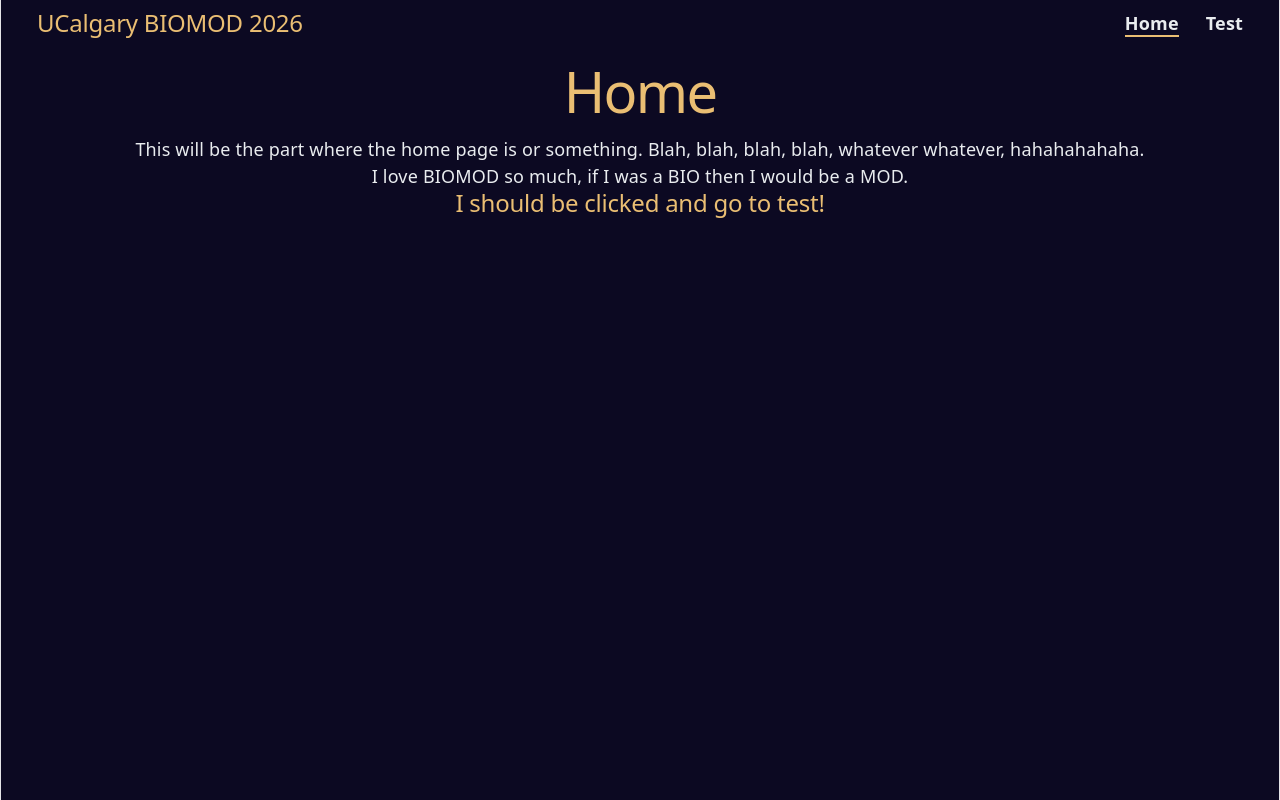
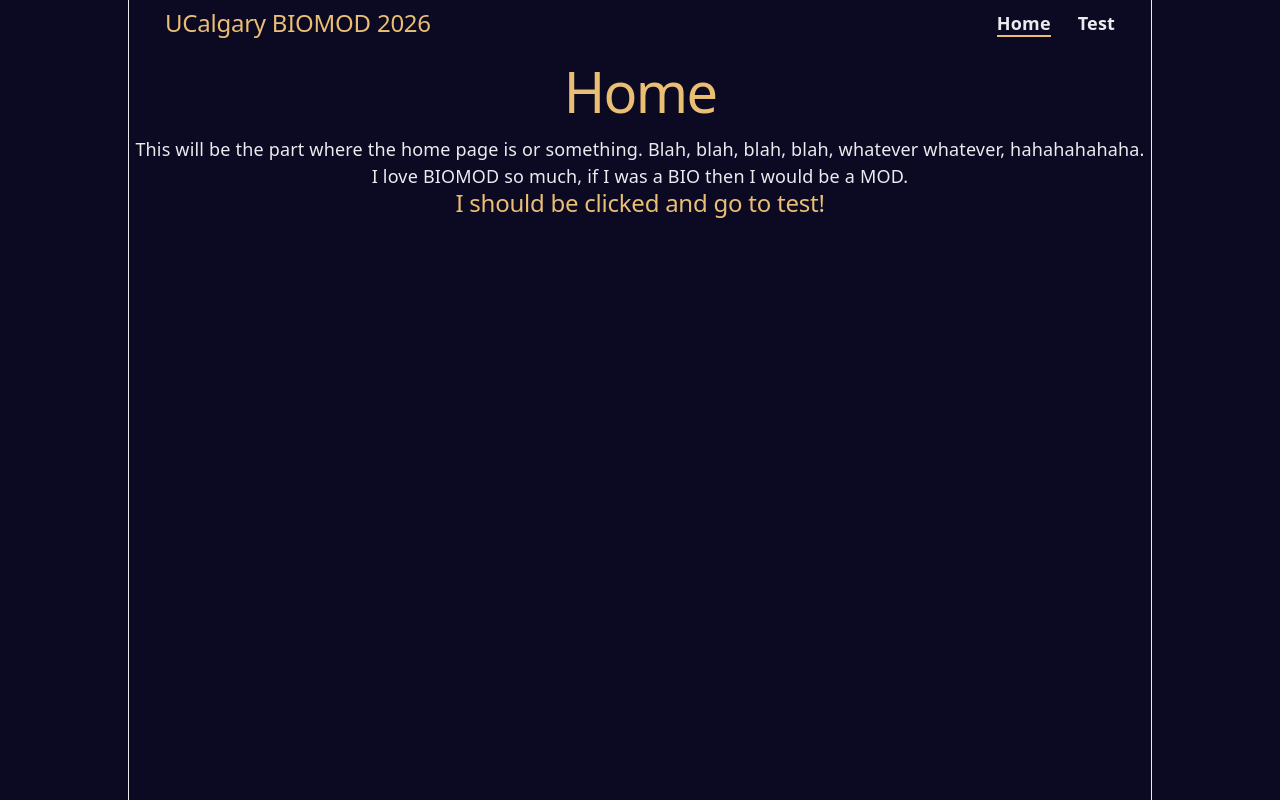
Before and after one commit to UCalgary-BIOMOD/UCalgary-BIOMOD-2026-Wiki, a React (Vite) app in the folder biomod-wiki/: page / in a window 1280 px wide. Built offline with nearby package versions, Linux system fonts and the light colour scheme.

Commit message:
style: #root to use width clamp
I changed our width controls for the #root container to use a clamp. Along with this, I added some comments to index.css to understand what the given styles right now do.

```diff
--- a/biomod-wiki/src/index.css
+++ b/biomod-wiki/src/index.css
@@ -1,9 +1,9 @@
 :root {
   --text: #E9ECEF; /* This is for <p> */
   --text-h: #EABE73; /* This is for <h1>, <h2>, etc. */
-  --bg: #0C0922;
-  --border: #e5e4e7;
-  --code-bg: #f4f3ec;
+  --bg: #0C0922; /* General website background color */
+  --border: #E9ECEF; /*Changes color of left/right border of #root container; change to #FF0000 to observe bounds.*/
+  --code-bg: #f4f3ec; /*Most likely change this to match --bg IF we host code on our website*/
   --accent: #0077b6;
   --accent-bg: #0077b6;
   --accent-border: #0077b6;
@@ -35,9 +35,9 @@ body {
 }
 
 #root {
-  /*width: 1126px;*/
-  max-width: 100%;
-  margin: 0 auto;
+  width: clamp(320px, 80vw, 1126px); /*Never smaller than 320, prefers 80vw (80% of viewport), and never larger than 1126 for #root in the viewport*/
+
+  margin: 0 auto; /*Centers the #root container in the middle.*/
   text-align: center;
   border-inline: 1px solid var(--border);
   min-height: 100svh;
@@ -71,10 +71,11 @@ h2 {
     font-size: 20px;
   }
 }
+/*No margin for <p> elements; most likely allow <ul> or <l> to control it.*/
 p {
   margin: 0;
 }
-
+/*If we intend to host code on our website, we will use these styles, but very likely unused. */
 code,
 .counter {
   font-family: var(--mono);
```
